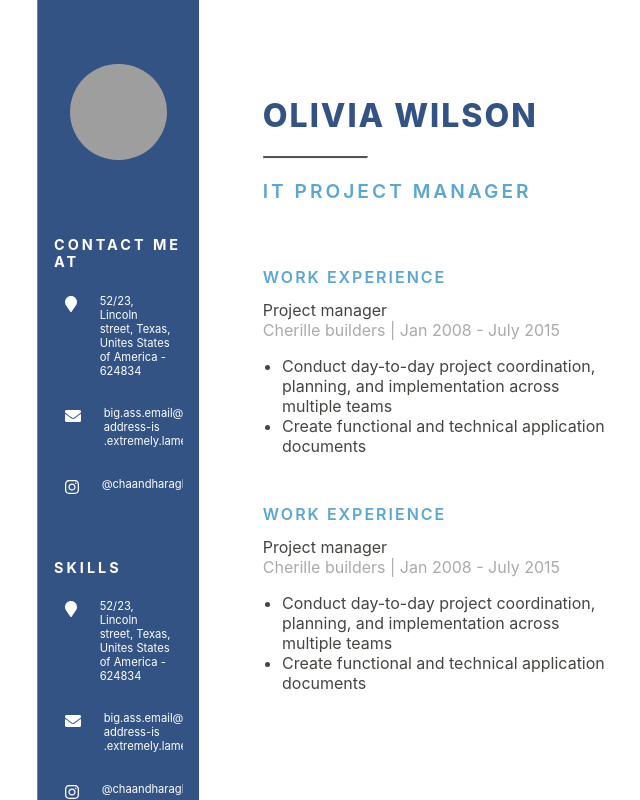
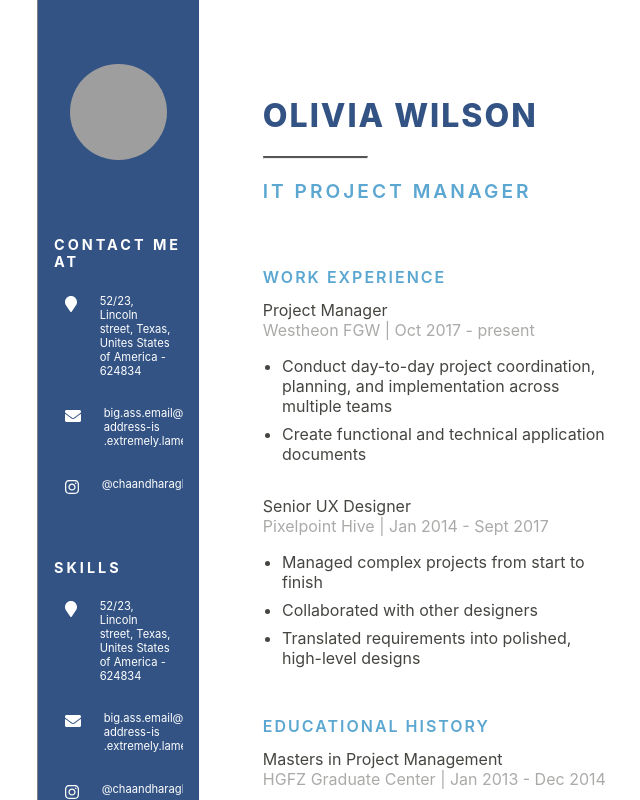
Before and after one commit to chaandharaghav/cv-application, a React (Create React App) app: page / in a window 1280 px wide. Shown: the top 800 px of the page, without its empty margins (602-1242 px from the left). Built offline with nearby package versions, Linux system fonts and the light colour scheme; grey boxes are pictures that could not be loaded.

Commit message:
Modify MainContent components to use props and add margin on bottom side for MainSectionEntries

```diff
--- a/src/App.js
+++ b/src/App.js
@@ -95,7 +95,12 @@ class App extends react.Component {
         <div id="form-div"></div>
         <div id="preview-div">
           <Sidebar />
-          <MainContent />
+          <MainContent
+            name={this.state.name}
+            role={this.state['current-role']}
+            work-experience={this.state['work-experience']}
+            education={this.state.education}
+          />
         </div>
       </div>
     );
--- a/src/components/mainContent/MainContent.js
+++ b/src/components/mainContent/MainContent.js
@@ -11,9 +11,15 @@ class MainContent extends react.Component {
   render() {
     return (
       <div id="main-content">
-        <Header name="Olivia Wilson" role="IT PROJECT MANAGER" />
-        <MainContentSection heading="WORK EXPERIENCE" />
-        <MainContentSection heading="WORK EXPERIENCE" />
+        <Header name={this.props.name} role={this.props.role} />
+        <MainContentSection
+          heading="WORK EXPERIENCE"
+          experience-details={this.props['work-experience']}
+        />
+        <MainContentSection
+          heading="EDUCATIONAL HISTORY"
+          experience-details={this.props.education}
+        />
       </div>
     );
   }
--- a/src/components/mainContent/MainContentSection.js
+++ b/src/components/mainContent/MainContentSection.js
@@ -9,11 +9,14 @@ class MainContentSection extends react.Component {
     return (
       <div className="main-content-section">
         <h2>{this.props.heading}</h2>
-        <MainSectionEntry
-          role="Project manager"
-          location="Cherille builders"
-          duration="Jan 2008 - July 2015"
-        />
+        {this.props['experience-details'].map((experience) => (
+          <MainSectionEntry
+            role={experience.role}
+            location={experience.location}
+            duration={experience.duration}
+            responsibilities={experience.responsibilities}
+          />
+        ))}
       </div>
     );
   }
--- a/src/components/mainContent/MainSectionEntry.js
+++ b/src/components/mainContent/MainSectionEntry.js
@@ -3,21 +3,22 @@ import react from 'react';
 // importing components
 import RoleHeader from './RoleHeader';
 
+// importing styles
+import '../../styles/MainSectionEntry.css';
+
 class MainSectionEntry extends react.Component {
   render() {
     return (
-      <div>
+      <div className="main-section-entry">
         <RoleHeader
           role={this.props.role}
           location={this.props.location}
           duration={this.props.duration}
         />
         <ul>
-          <li>
-            Conduct day-to-day project coordination, planning, and
-            implementation across multiple teams
-          </li>
-          <li>Create functional and technical application documents</li>
+          {this.props.responsibilities.map((responsibility) => (
+            <li>{responsibility}</li>
+          ))}
         </ul>
       </div>
     );
--- /dev/null
+++ b/src/styles/MainSectionEntry.css
@@ -0,0 +1,7 @@
+.main-section-entry {
+  margin-bottom: 2rem;
+}
+
+.main-section-entry li {
+  margin-bottom: 0.5rem;
+}
```
